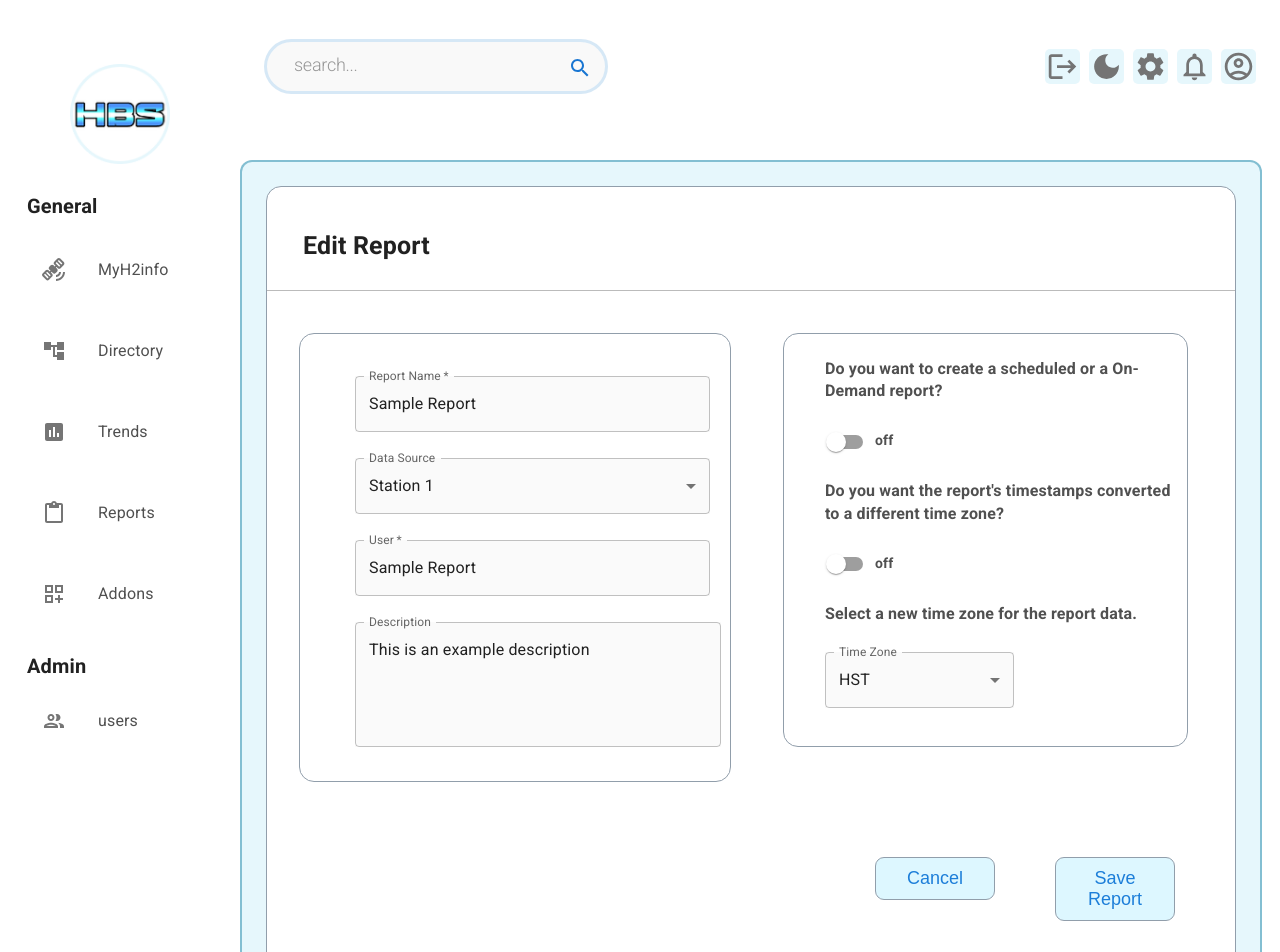
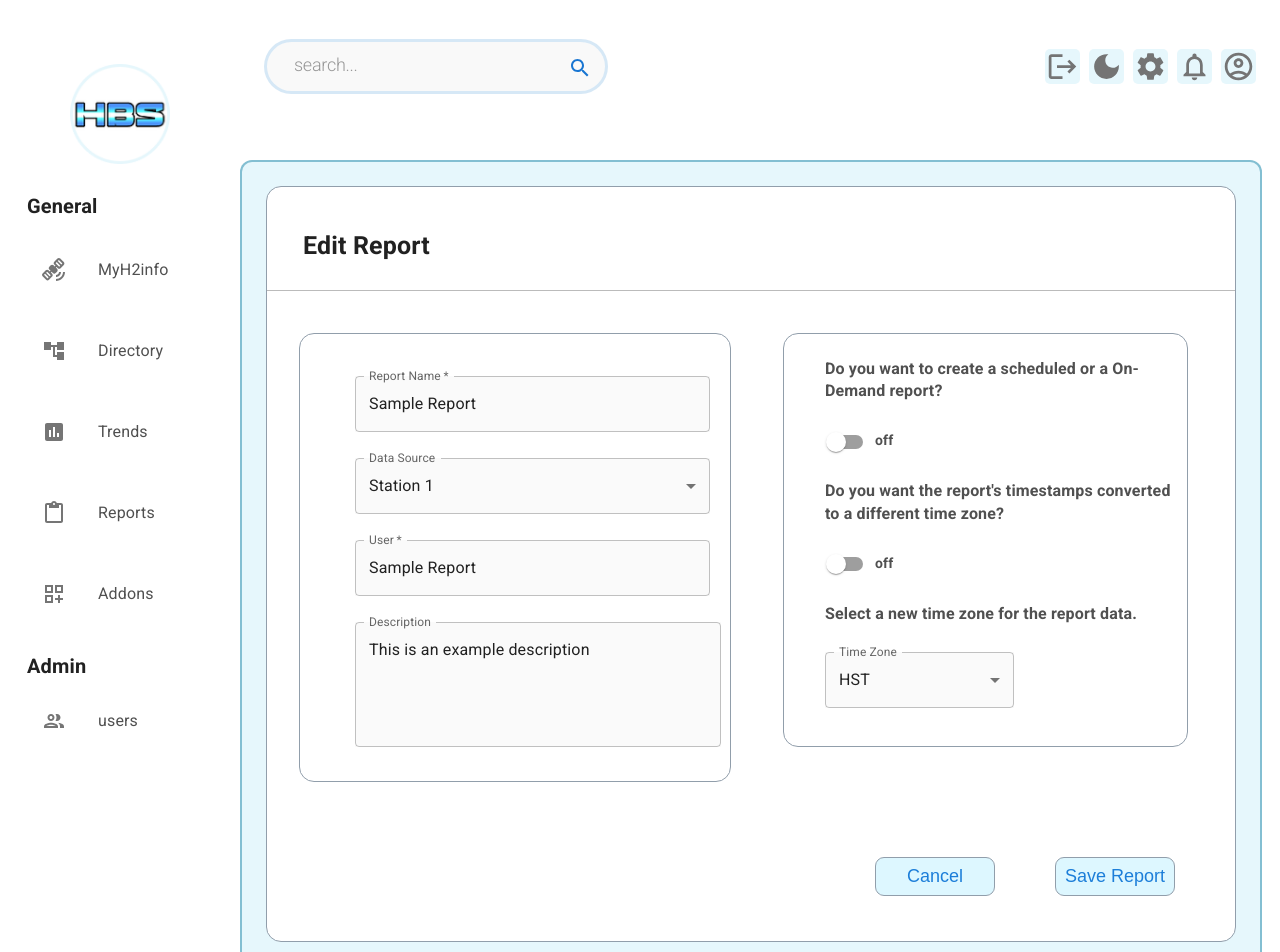
Before and after one commit to kpierc11/Dashboard_Demo, a React (Create React App) app in the folder app/: page /report/edit in a window 1280 px wide. Shown: the top 952 px of the page. Built offline with nearby package versions, Linux system fonts and the light colour scheme.

Commit message:
fixed padding on button on edit report page

```diff
--- a/app/src/pages/editReportsPage/editReportPage.css
+++ b/app/src/pages/editReportsPage/editReportPage.css
@@ -77,7 +77,7 @@
   margin-right: 15px;
   display: inline-flex;
   align-items: center;
-  padding: 10px;
+  padding: 8px;
   max-width: 120px;
   cursor: pointer;
   margin-right: 60px;
```
